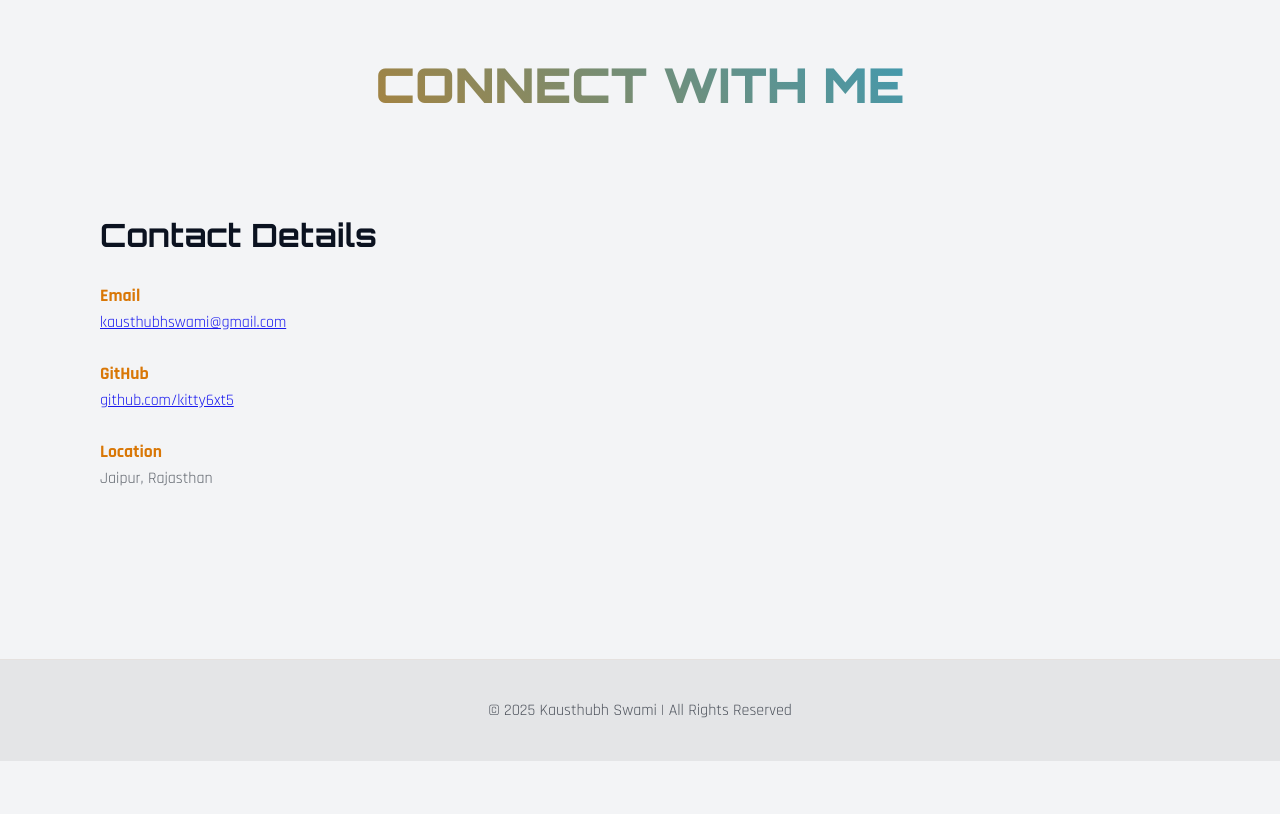
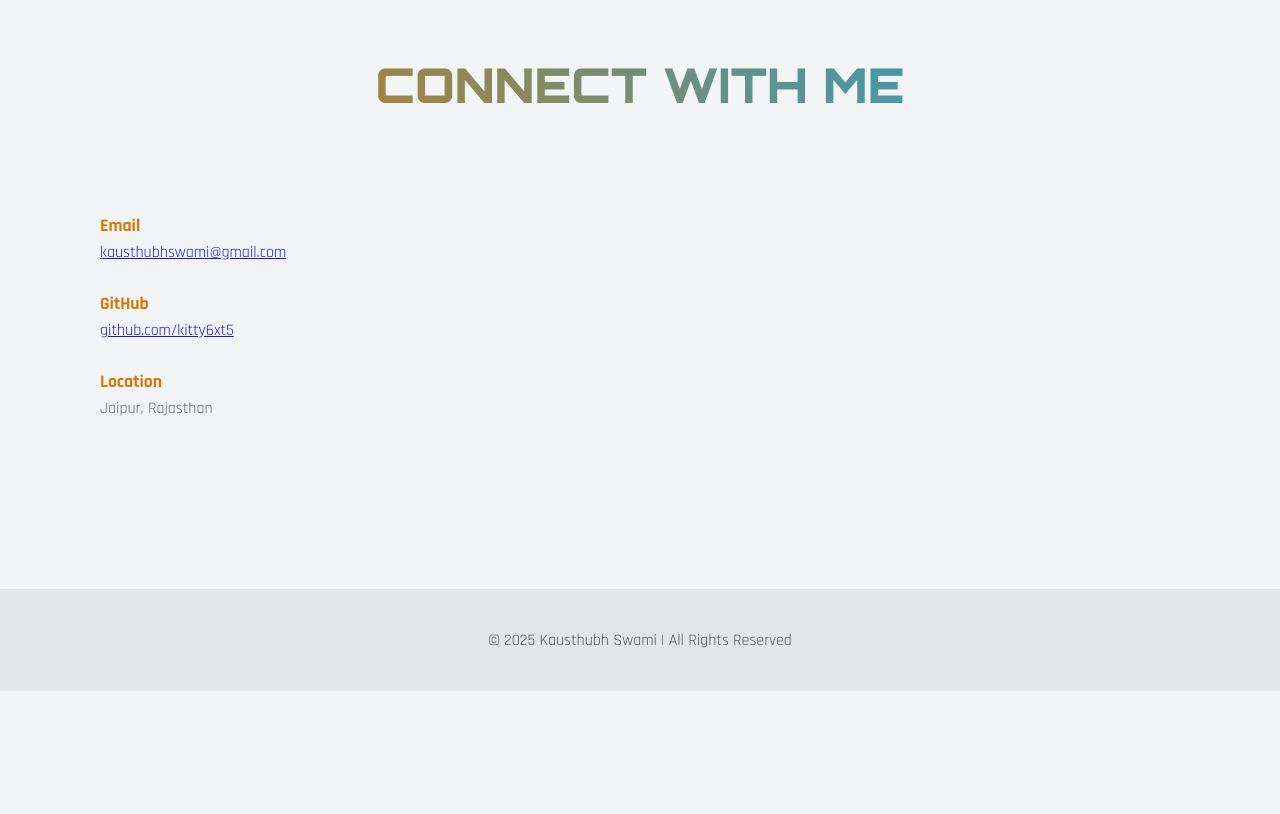
Before and after one commit to kitty6xt5/portfolio-DevOps, a plain HTML site: page index.html in a window 1280 px wide. Shown: the part 3701-4515 px from the top of the page. After the commit the page ends 4445 px from the top, so only its background shows below. Drawn offline with Linux system fonts and the light colour scheme.

Commit message:
Update index.html

```diff
--- a/index.html
+++ b/index.html
@@ -274,9 +274,7 @@ https://templatemo.com/tm-596-electric-xtra
         <div class="contact-container">
 
             <div class="contact-info">
-                <h3>Contact Details</h3>
-
-                <div class="info-item">
+            <div class="info-item">
                     <div class="info-details">
                         <h4>Email</h4>
                         <p><a href="mailto:kausthubhswami@gmail.com">kausthubhswami@gmail.com</a></p>
```
